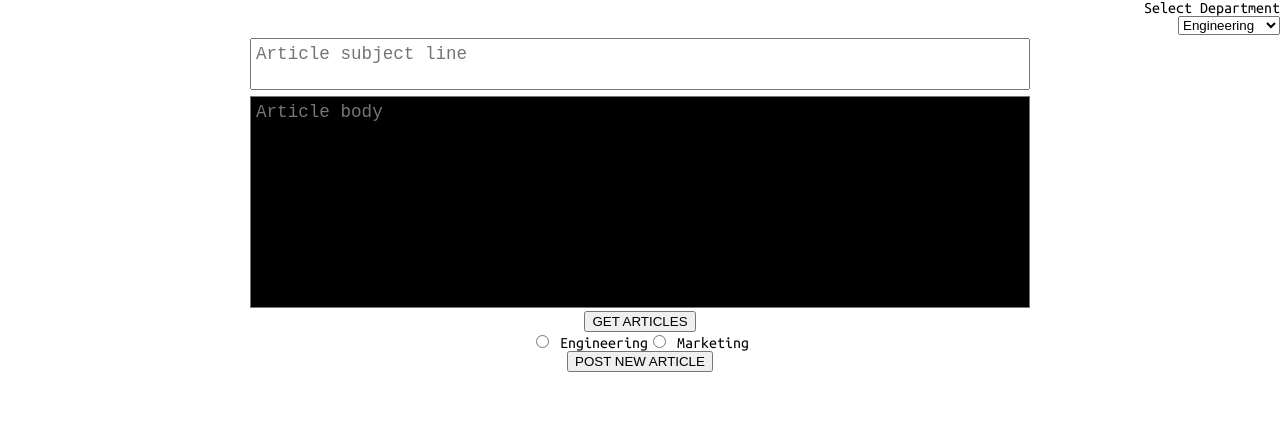
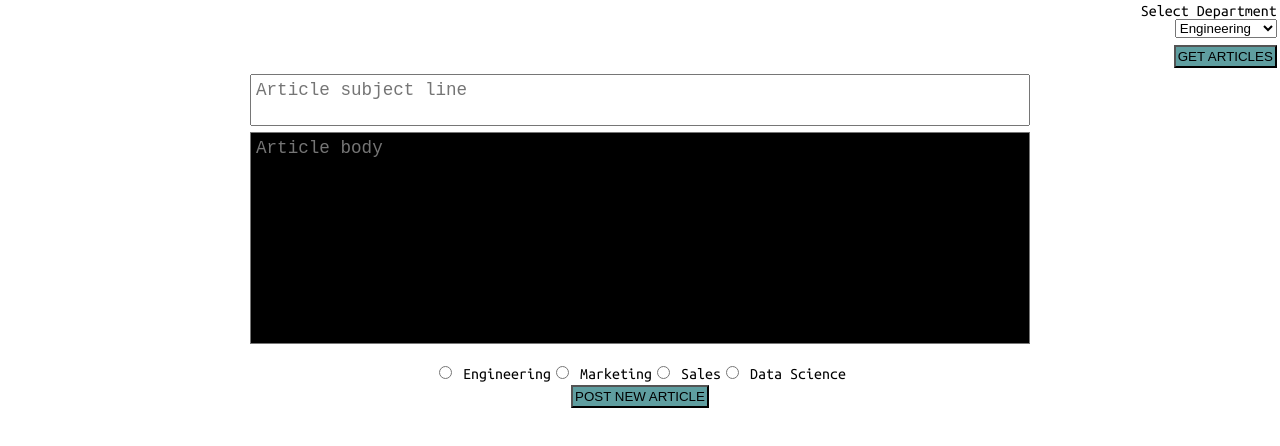
Before and after one commit to benamiller/internal-knowledge-base-frontend, a React (Create React App) app: page / in a window 1280 px wide. Shown: the top 446 px of the page. Built offline with nearby package versions, Linux system fonts and the light colour scheme.

Commit message:
Add department types to POST radio

```diff
--- a/src/App.css
+++ b/src/App.css
@@ -9,6 +9,10 @@ html, body {
 }
 
 .Authentication {
+  text-align: right;
+}
+
+.FetchArticles {
   text-align: right;
 }
 
@@ -33,11 +37,8 @@ html, body {
   color: #61dafb;
 }
 
-@keyframes App-logo-spin {
-  from {
-    transform: rotate(0deg);
-  }
-  to {
-    transform: rotate(360deg);
-  }
+button {
+  padding: 2px;
+  background-color: cadetblue;
+  margin: 0.2rem;
 }
--- a/src/App.js
+++ b/src/App.js
@@ -17,6 +17,7 @@ function App() {
 
   const [articleList, setArticleList] = useState([]);
 
+  const [selectedArticleForComments, setSelectedArticleForComments] = useState(1);
   const [comments, setComments] = useState([]);
 
   const [selectedDepartment, setSelectedDepartment] = useState('ENGINEERING');
@@ -49,6 +50,12 @@ function App() {
   return (
     <div className="App">
       <Authentication selectedDepartment={selectedDepartment} setSelectedDepartment={handleDepartmentChange}/>
+      <div className="FetchArticles">
+        <button onClick={getArticlesForSelectedDepartment}>
+          GET ARTICLES
+        </button>
+      </div>
+
       <div className="Text-Editor">
         <MyEditor
           articleBody={articleBody}
@@ -59,15 +66,11 @@ function App() {
         />
       </div>
 
-
-      <button onClick={getArticlesForSelectedDepartment}>
-        GET ARTICLES
-      </button>
-
-
       <br />
       <input type="radio" value="ENGINEERING" name="department" onChange={handleArticleTypeChange}/> Engineering
       <input type="radio" value="MARKETING" name="department" onChange={handleArticleTypeChange}/> Marketing
+      <input type="radio" value="SALES" name="department" onChange={handleArticleTypeChange}/> Sales
+      <input type="radio" value="Data Science" name="department" onChange={handleArticleTypeChange}/> Data Science
       <br />
 
       <button onClick={() => postFunctions.createNewArticle(
--- a/src/components/Authentication/Authentication.css
+++ b/src/components/Authentication/Authentication.css
@@ -1,3 +1,4 @@
 .Authentication {
     text-align: right;
+    margin: 0.2rem;
 }
```
